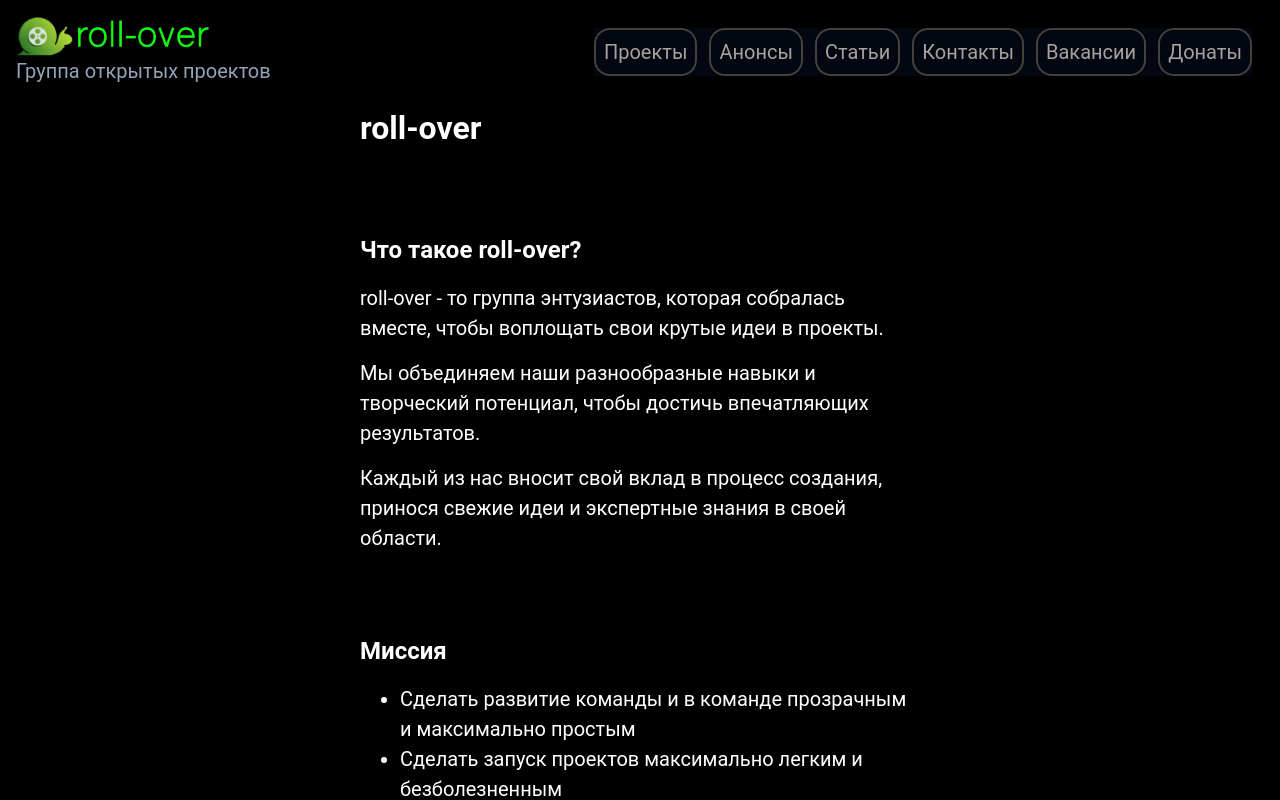
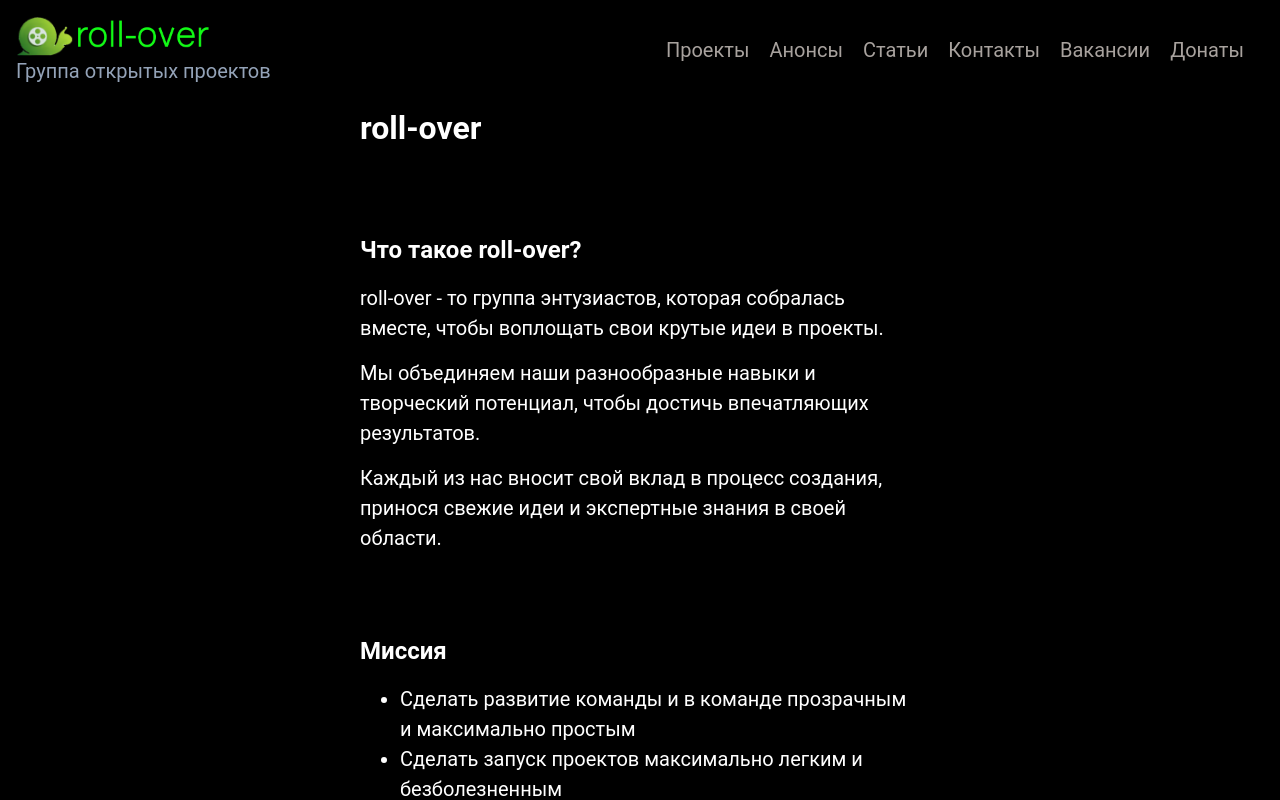
Before and after one commit to roll-over/landing, a SvelteKit app: page / in a window 1280 px wide. Shown: the top 800 px of the page. Built offline with nearby package versions, Linux system fonts and the light colour scheme.

Commit message:
change nav

```diff
--- /dev/null
+++ b/src/lib/components/NavLink.svelte
@@ -0,0 +1,12 @@
+<script>
+  export { href, title };
+  let href = "";
+  let title = "";
+</script>
+
+<a
+  {href}
+  class="text-stone-400 hover:text-stone-500 hover:border-stone-600 p-2 flex justify-center"
+>
+  <slot />
+</a>
--- a/src/routes/+layout.svelte
+++ b/src/routes/+layout.svelte
@@ -3,7 +3,7 @@
   import Logo from "$lib/assets/logo.png";
   import Header from "$lib/assets/roll-over.png";
   import { page } from "$app/stores";
-  import Link from "$lib/components/Link.svelte";
+  import NavLink from "$lib/components/NavLink.svelte";
   let w;
   let visible = false;
 
@@ -90,7 +90,7 @@
       <p class="text-slate-400">Группа открытых проектов</p>
     </a>
 
-    <div class="flex flex-col sm:flex-row gap-5 p-3 text-xl h-fit rounded-2xl">
+    <div class="flex flex-col sm:flex-row gap-5 p-3 text-xl h-fit rounded-xl">
       {#if w < 640}
         <button
           class="text-teal-400"
@@ -103,12 +103,12 @@
       {/if}
       {#if w > 640 || visible}
         <ul
-          class="flex flex-col sm:flex-row gap-3 bg-gray-950 z-10"
+          class="flex flex-col sm:flex-row gap-1 bg-black rounded-xl z-10"
           on:click={() => (visible = false)}
         >
           {#each links as link}
             <li>
-              <Link href={link.href}>{link.title}</Link>
+              <NavLink href={link.href}>{link.title}</NavLink>
             </li>
           {/each}
         </ul>
```
